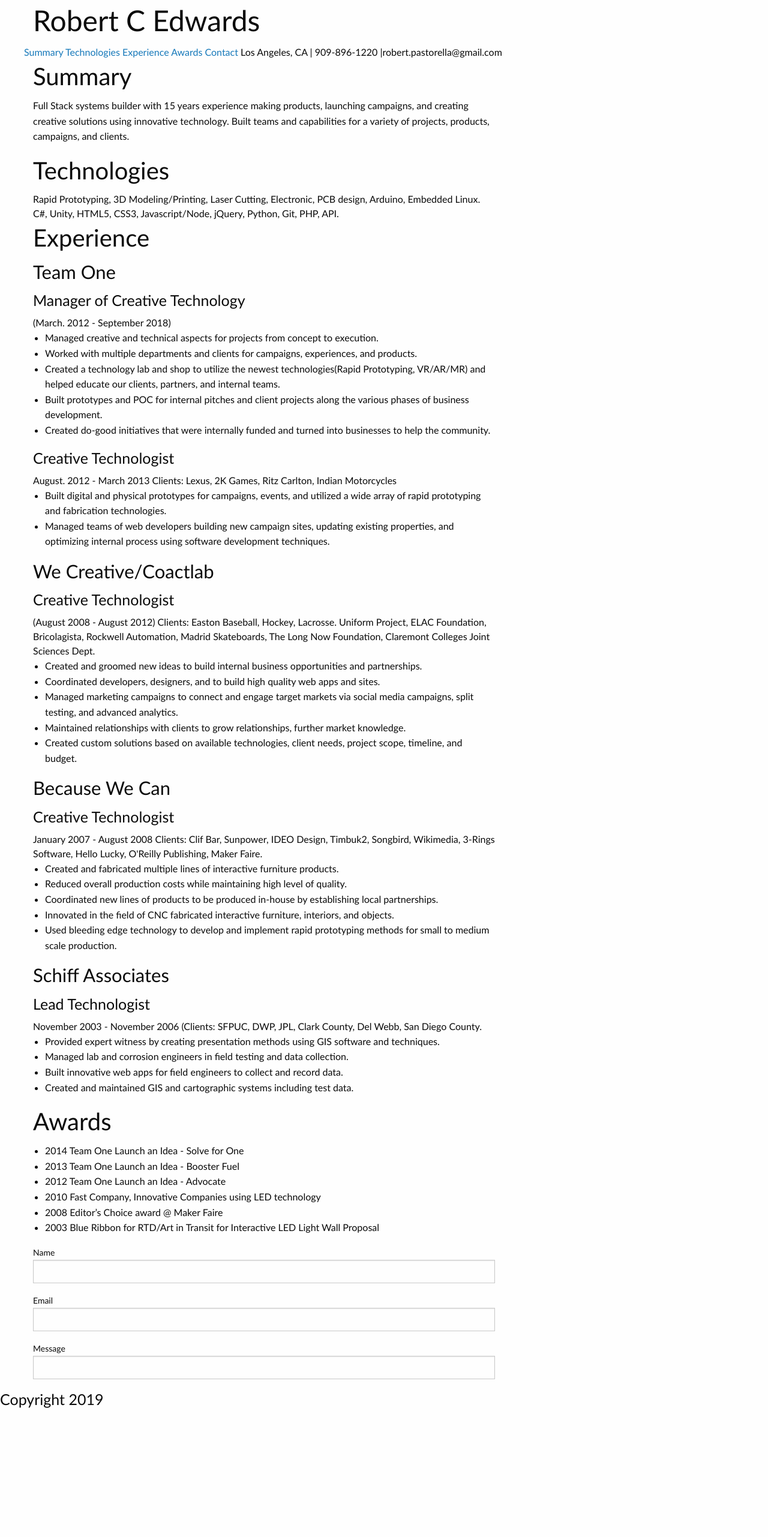
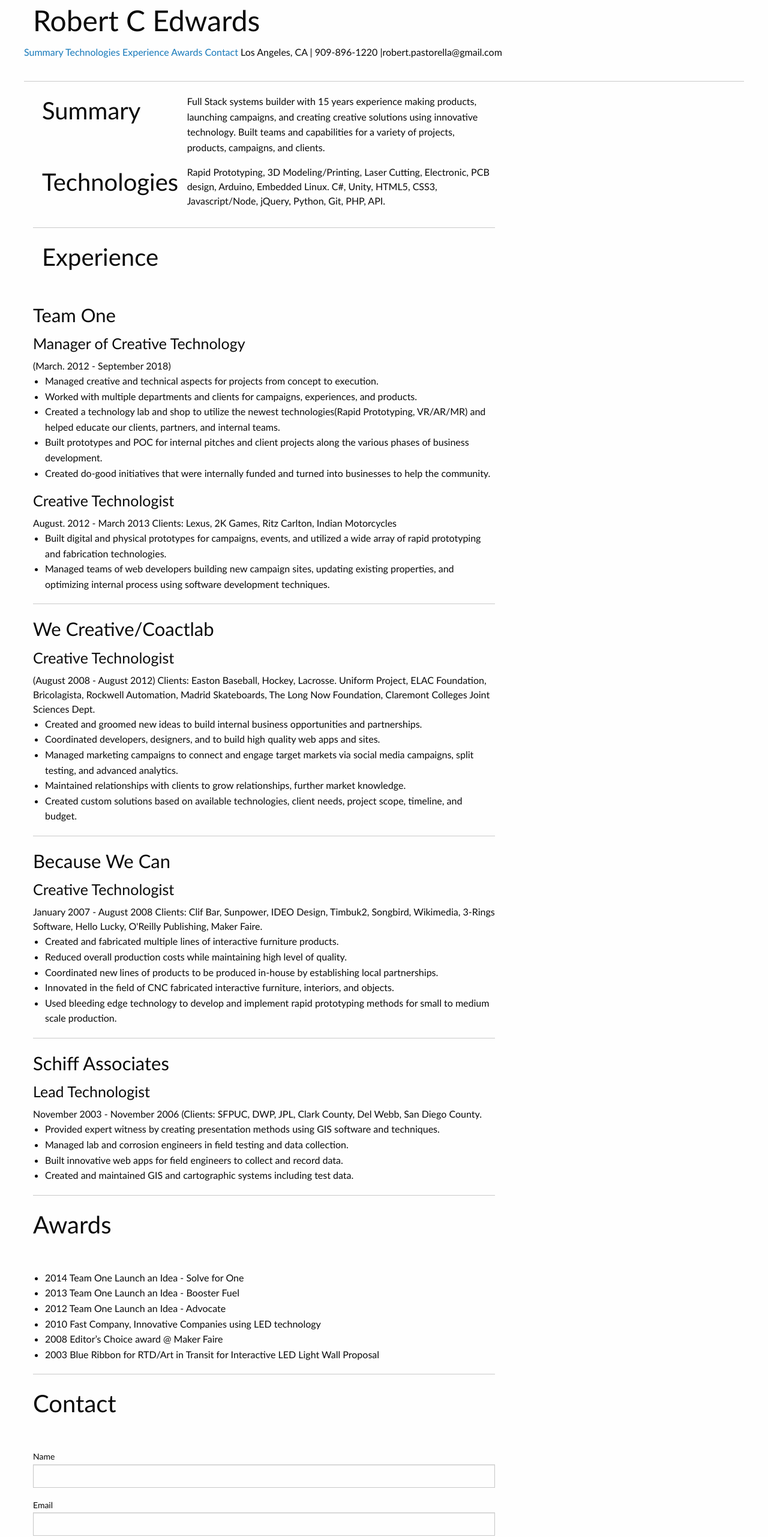
Before and after one commit to robertcedwards/Robert-C-Edwards-Resume, a website: page index.html in a window 1280 px wide. Shown: the top 2562 px of the page at 60% size. Before the commit the page ends 2358 px from the top, so only its background shows below. Drawn offline with nearby package versions, Linux system fonts and the light colour scheme; files that its build step writes are made by us from their sources.

Commit message:
Adding styles and padding
hrs

```diff
--- a/index.html
+++ b/index.html
@@ -20,6 +20,7 @@
     <span>Los Angeles, CA | 909-896-1220 |robert.pastorella@gmail.com</span>
   </nav>
 </header>
+<hr/>
 <main>
   <article>
     <h2 id="Summary">Summary</h2>
@@ -28,7 +29,7 @@
 
     <h2 id="Technologies">Technologies</h2>
     <span>Rapid Prototyping, 3D Modeling/Printing, Laser Cutting, Electronic, PCB design, Arduino, Embedded Linux. C#, Unity, HTML5, CSS3, Javascript/Node, jQuery, Python, Git, PHP, API.</span>
-
+    <hr/>
     <h2 id="Experience">Experience</h2>
 
     <h3>Team One</h3>
@@ -51,6 +52,7 @@
       <li>Built digital and physical prototypes for campaigns, events, and utilized a wide array of rapid prototyping and fabrication technologies.</li>
       <li>Managed teams of web developers building new campaign sites, updating existing properties, and optimizing internal process using software development techniques.</li>
     </ul>
+    <hr/>
 
     <h3>We Creative/Coactlab</h3>
     <h4>Creative Technologist</h4>
@@ -64,7 +66,7 @@
       <li>Maintained relationships with clients to grow relationships, further market knowledge.</li>
       <li>Created custom solutions based on available technologies, client needs, project scope, timeline, and budget.</li>
     </ul>
-
+    <hr/>
     <h3>Because We Can</h3>
     <h4>Creative Technologist</h4>
     <span>January 2007 - August 2008</span>
@@ -77,6 +79,7 @@
       <li>Innovated in the field of CNC fabricated interactive furniture, interiors, and objects.</li>
       <li>Used bleeding edge technology to develop and implement rapid prototyping methods for small to medium scale production.</li>
     </ul>
+    <hr/>
 
     <h3>Schiff Associates</h3>
     <h4>Lead Technologist</h4>
@@ -89,6 +92,7 @@
       <li>Built innovative web apps for field engineers to collect and record data.</li>
       <li>Created and maintained GIS and cartographic systems including test data.</li>
     </ul>
+    <hr/>
 
     <h2>Awards</h2>
     <ul>
@@ -99,6 +103,8 @@
       <li>2008 Editor’s Choice award @ Maker Faire</li>
       <li>2003 Blue Ribbon for RTD/Art in Transit for Interactive LED Light Wall Proposal</li>
     </ul>
+    <hr/>
+    <h2>Contact</h2>
     <form id="Contact">
       <label>Name</label>
       <input type="text" name="" value="">
@@ -109,7 +115,8 @@
     </form>
   </article>
 </main>
-<footer><h4>Copyright 2019<h4></footer>
+<hr/>
+<footer><h4>Copyright 2019 | Robert C. Edwards<h4></footer>
     <script src="node_modules/jquery/dist/jquery.js"></script>
     <script src="node_modules/what-input/dist/what-input.js"></script>
     <script src="node_modules/foundation-sites/dist/js/foundation.js"></script>
--- a/scss/style.scss
+++ b/scss/style.scss
@@ -7,13 +7,29 @@ header {
     @include grid-column($columns:12);
   }
   nav {
-    span{}
+    @include grid-row;
+    padding: 0em 0em 1em 0em;
+    span{
+        a{}
+    }
   }
 }
 main {
   @include grid-row;
   article {
     @include grid-column(8);
+    h2{padding:0 0 1em 0;}
+    h3{}
+    #Summary{
+      @include grid-column(4);
+        ;
+    }
+    #Technologies{
+      @include grid-column(4);
+    }
+    #Experience{
+      @include grid-column(12);
+    }
     p{}
   }
   aside {
@@ -22,3 +38,6 @@ main {
   }
 
 }
+footer {
+  h4{@include horizontal-center;}
+}
```
Also changed, not shown: css/style.css.
